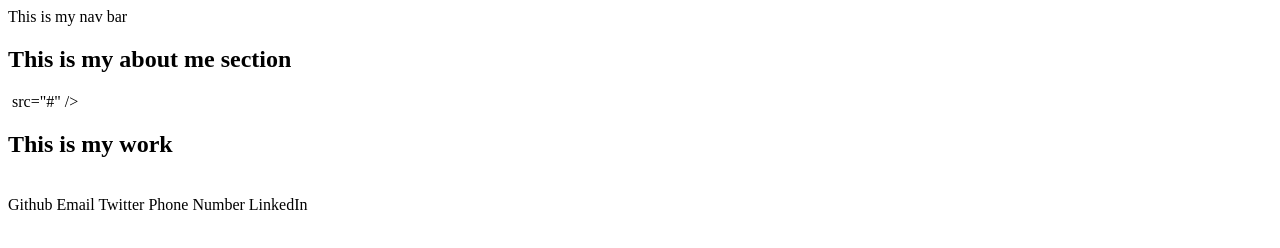
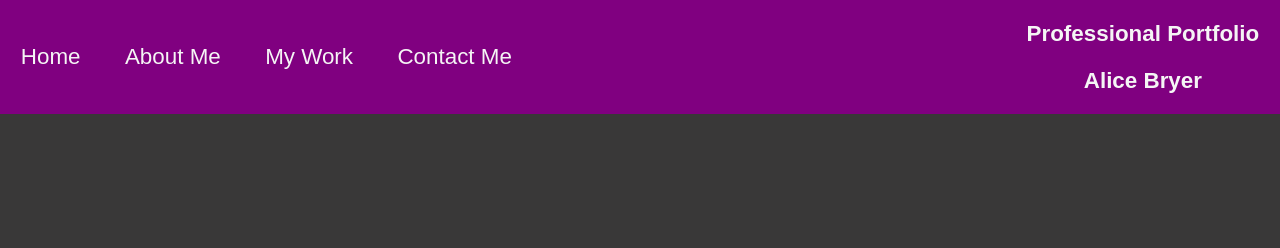
Before and after one commit to AliceBryer/Professional-Portfolio, a plain HTML site: page index.html in a window 1280 px wide. Drawn offline with Linux system fonts and the light colour scheme.

Commit message:
Header set up styling complete

```diff
--- /dev/null
+++ b/Assets/CSS/styles.css
@@ -0,0 +1,31 @@
+
+body {
+    font-size:10px;
+    margin:0;
+    font-family: Arial, Helvetica, sans-serif;
+    background-color:rgb(57, 56, 56);
+}
+
+/* Nav bar attempt 2 styling */
+
+header {
+    background-color: purple;
+    width:100%;
+}
+
+.nav-list {
+
+}
+
+.nav-items {
+    color:whitesmoke;
+    font-size:1.4rem;
+    margin:1.3rem;
+    text-decoration:none;
+    text-align:center;
+}
+.nav-container {
+    display:flex;
+    justify-content: space-between;
+    align-items:center
+}
--- a/index.html
+++ b/index.html
@@ -1,41 +1,29 @@
+<!--Webpage for Professional Portfolio-->
 <!DOCTYPE html>
+<!--Webpage info-->
 <head>
-    <!--Webpage Title-->
-    <title></title>
-    <!--Link to CSS-->
-    <link src="#">
+    <title>AVB Professional Portfolio</title>
+    <meta name="viewport" content="width=device-width, initial-scale=1.0">
+    <meta name="description" content="A webpage showing the portfolio for Alice Bryer">
+    <link rel="stylesheet" href="./Assets/CSS/styles.css">
 </head>
+<!--Webpage content-->
 <body>
-    <!--Header including nav bar with links-->
-<header>
- <nav>
-This is my nav bar
- </nav>
-</header>
-<!--Section about me-->
-<div>
-    <h2>This is my about me section</h2>
-    <img> src="#" />
-    <p></p>
-    <p></p>
-</div>
-<!--My work section-->
-<div>
-    <h2>This is my work</h2>
-    <a><img></a>
-    <a><img></a>
-    <a><img></a>
-    <a><img></a>
-    <a><img></a>
-</div>
-<!--Footer-->
-<footer>
-    <a>Github</a>
-    <a>Email</a>
-    <a>Twitter</a>
-    <a>Phone Number</a>
-    <a>LinkedIn</a>
-</footer>
+    <header>
+    <div class="nav-container">
+     <div class="nav-list">
+        <a class="nav-items" href="#home">Home</a>
+        <a class="nav-items" href="#about-me">About Me</a>
+        <a class="nav-items" href="#my-work">My Work</a>
+        <a class="nav-items" href="#contact-me">Contact Me</a>
 
+     </div>
+        <div class="page-info">
+            <h2 class="nav-items">Professional Portfolio</h2>
+            <h3 class="nav-items">Alice Bryer</h3>
+        </div>
+    </div>
+
+    </header>
 </body>
 </html>
```
